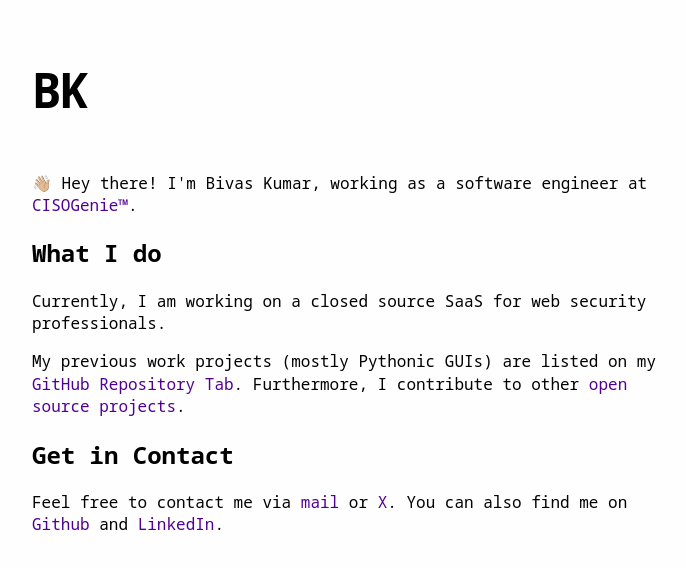
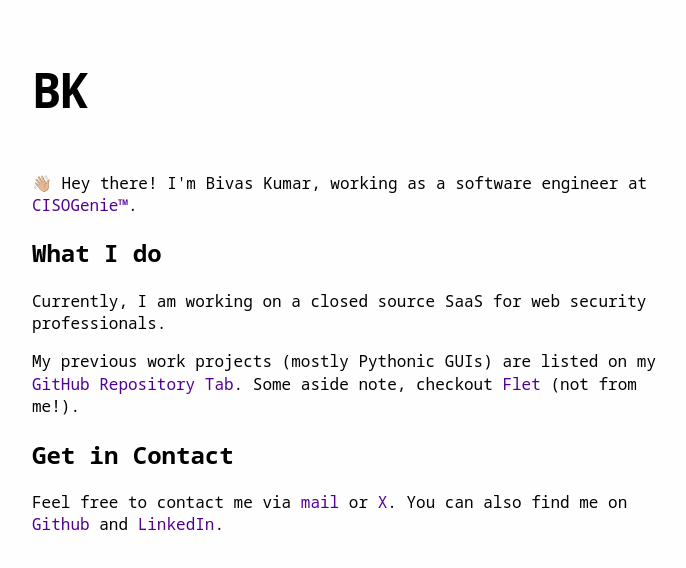
Before and after one commit to thetrotfreak/thetrotfreak.github.io, a React (Vite) app: page / in a window 1280 px wide. Shown: the top 568 px of the page, without its empty margins (288-974 px from the left). Built offline with nearby package versions, Linux system fonts and the light colour scheme.

Commit message:
feat: share some 💖 to Flet

```diff
--- a/src/components/WhatIDo.jsx
+++ b/src/components/WhatIDo.jsx
@@ -11,8 +11,7 @@
       <p>
         My previous work projects (mostly Pythonic GUIs) are listed on my{" "}
         <a href="https://github.com/thetrotfreak">GitHub Repository Tab</a>.
-        Furthermore, I contribute to other{" "}
-        <a href="https://github.com/flet-dev/flet">open source projects</a>.
+        Some aside note, checkout <a href="https://github.com/flet-dev/flet">Flet</a> (not from me!).
       </p>
     </>
   );
```
